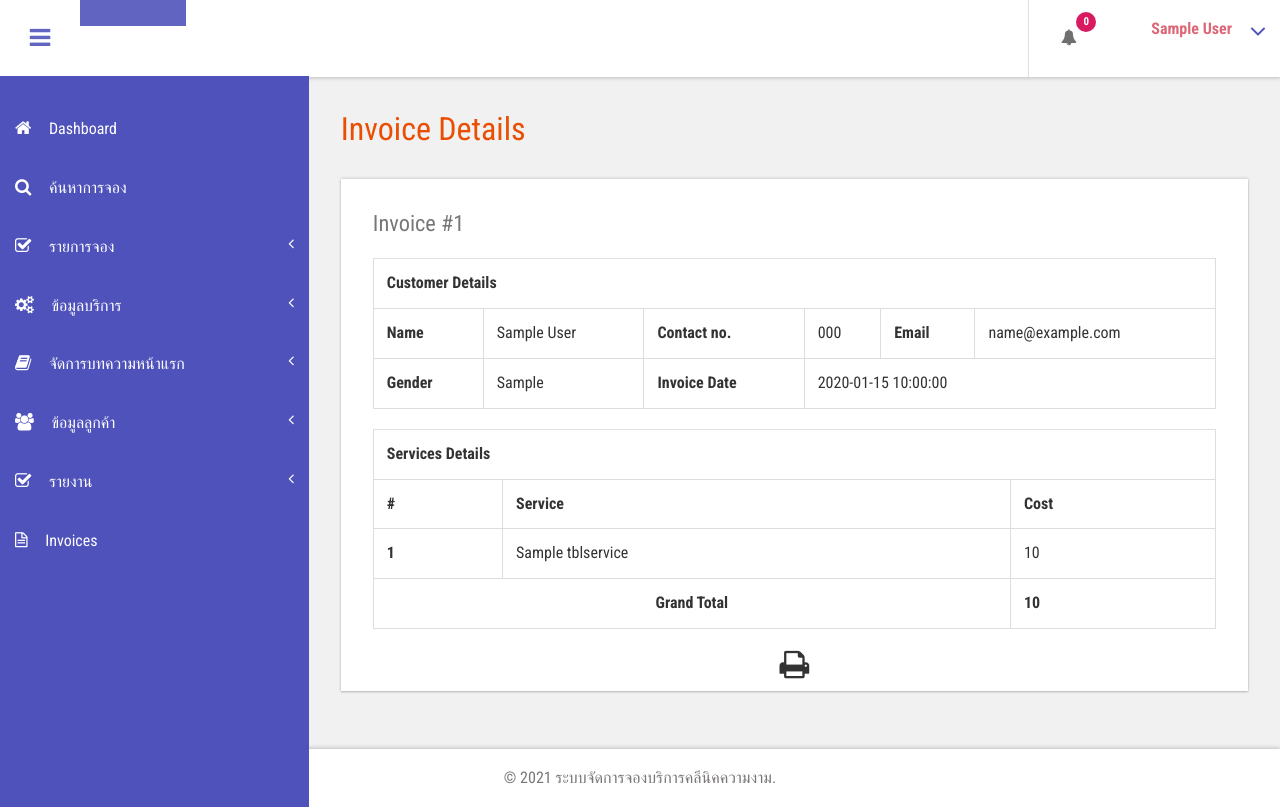
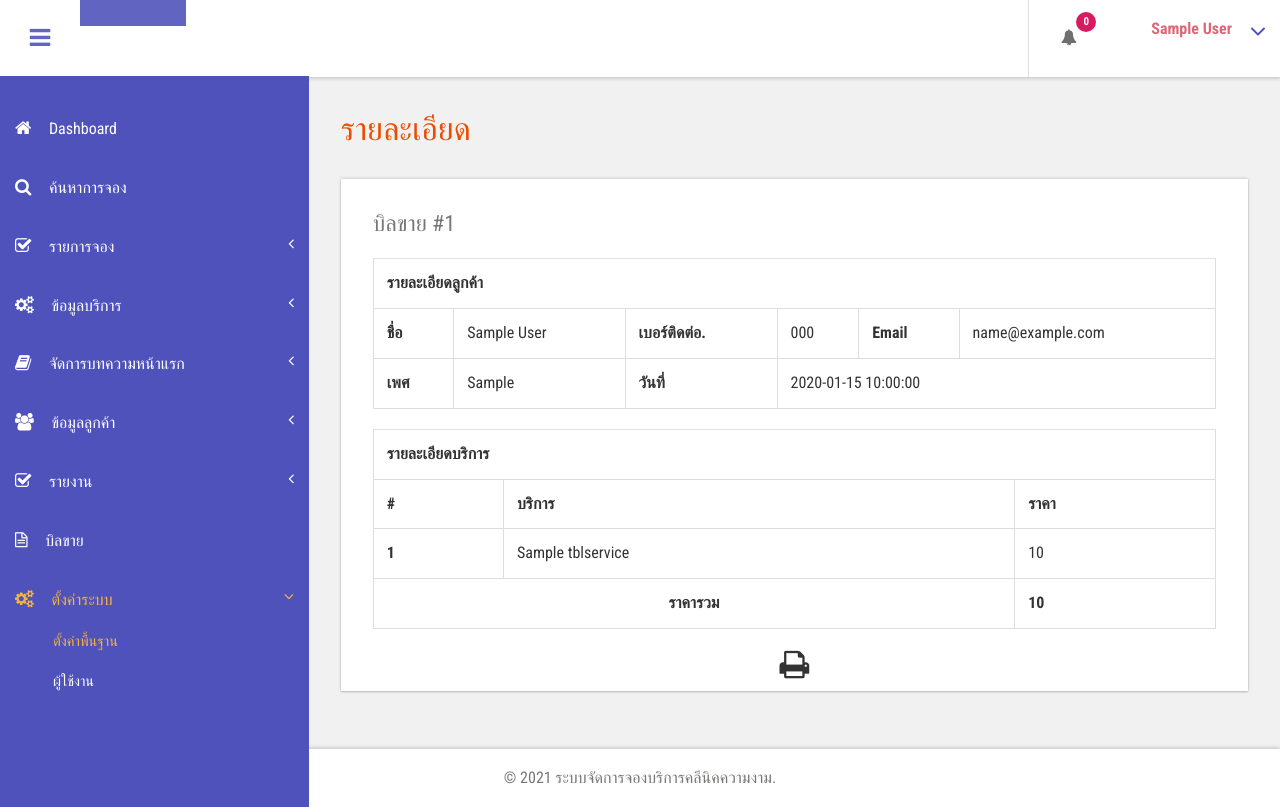
Before and after one commit to deksamrong/BeautyClinic, a PHP site: page /admin/view-invoice.php?invoiceid=1 in a window 1280 px wide. Run offline with PHP 8.4, Linux system fonts and the light colour scheme; the visitor is signed in with stand-in values (Sample User, id 1); tables that the repository leaves empty or names only in its code hold one stand-in row (values such as "Sample post"); data that the repository does not hold is empty.

Commit message:
แก้ไข

```diff
--- a/admin/about-us.php
+++ b/admin/about-us.php
@@ -27,7 +27,7 @@ $pagedes=$_POST['pagedes'];
 <!DOCTYPE HTML>
 <html>
 <head>
-<title>BPMS | About Us</title>
+<title>ระบบจัดการคลินิกความงาม | About Us</title>
 
 <script type="application/x-javascript"> addEventListener("load", function() { setTimeout(hideURLbar, 0); }, false); function hideURLbar(){ window.scrollTo(0,1); } </script>
 <!-- Bootstrap Core CSS -->
--- a/admin/add-customer-services.php
+++ b/admin/add-customer-services.php
@@ -27,7 +27,7 @@ echo "<script>window.location.href ='invoices.php'</script>";
 <!DOCTYPE HTML>
 <html>
 <head>
-<title>BPMS || Assign Services</title>
+<title>ระบบจัดการคลินิกความงาม || Assign Services</title>
 
 <script type="application/x-javascript"> addEventListener("load", function() { setTimeout(hideURLbar, 0); }, false); function hideURLbar(){ window.scrollTo(0,1); } </script>
 <!-- Bootstrap Core CSS -->
--- a/admin/includes/header.php
+++ b/admin/includes/header.php
@@ -28,7 +28,7 @@ $num=mysqli_num_rows($ret1);
               <ul class="dropdown-menu">
                 <li>
                   <div class="notification_header">
-                    <h3>You have <?php echo $num;?> การแจ้งเตือนใหม่</h3>
+                    <h3>มี <?php echo $num;?> การแจ้งเตือนใหม่</h3>
                   </div>
                 </li>
                 <li>
@@ -38,9 +38,9 @@ $num=mysqli_num_rows($ret1);
 while($result=mysqli_fetch_array($ret1))
 {
             ?>
-                 <a class="dropdown-item" href="view-appointment.php?viewid=<?php echo $result['ID'];?>">New appointment received from <?php echo $result['Name'];?> </a><br />
+                 <a class="dropdown-item" href="view-appointment.php?viewid=<?php echo $result['ID'];?>">มีการจองมาใหมโดย <?php echo $result['Name'];?> </a><br />
 <?php }} else {?>
-    <a class="dropdown-item" href="all-appointment.php">No New Appointment Received</a>
+    <a class="dropdown-item" href="all-appointment.php">ยังไม่มีรายการจอง</a>
         <?php } ?>
 
                   </div>
@@ -50,7 +50,7 @@ while($result=mysqli_fetch_array($ret1))
 
                  <li>
                   <div class="notification_bottom">
-                    <a href="new-appointment.php">See all notifications</a>
+                    <a href="new-appointment.php">ดูการแจ้งเตือนทั้งหมด</a>
                   </div>
                 </li>
               </ul>
--- a/admin/includes/sidebar.php
+++ b/admin/includes/sidebar.php
@@ -75,9 +75,20 @@
             </li>
 
     <li>
-              <a href="invoices.php" class="chart-nav"><i class="fa fa-file-text-o nav_icon"></i>Invoices</a>
+              <a href="invoices.php" class="chart-nav"><i class="fa fa-file-text-o nav_icon"></i>บิลขาย</a>
+      </li>
+      <li>
+         <a href=""><i class="fa fa-cogs nav_icon"></i>ตั้งค่าระบบ<span class="fa arrow"></span> </a>
+              <ul class="nav nav-second-level collapse">
+                <li>
+                  <a href="">ตั้งค่าพื้นฐาน</a>
+                </li>
+                <li>
+                  <a href="user.php">ผู้ใช้งาน</a>
+                </li>
+              </ul>
+              <!-- /nav-second-level -->
             </li>
-
           </ul>
           <div class="clearfix"> </div>
           <!-- //sidebar-collapse -->
--- a/admin/search-invoices.php
+++ b/admin/search-invoices.php
@@ -12,7 +12,7 @@ if (strlen($_SESSION['bpmsaid']==0)) {
 <!DOCTYPE HTML>
 <html>
 <head>
-<title>BPMS || Customer List</title>
+<title>ระบบจัดการคลินิกความงาม</title>
 
 <script type="application/x-javascript"> addEventListener("load", function() { setTimeout(hideURLbar, 0); }, false); function hideURLbar(){ window.scrollTo(0,1); } </script>
 <!-- Bootstrap Core CSS -->
@@ -54,7 +54,7 @@ if (strlen($_SESSION['bpmsaid']==0)) {
 		<div id="page-wrapper">
 			<div class="main-page">
 				<div class="tables">
-					<h3 class="title1">Search Invoice</h3>
+					<h3 class="title1">ค้นหาบิลขาย</h3>
 
 
 
--- a/admin/view-invoice.php
+++ b/admin/view-invoice.php
@@ -12,7 +12,7 @@ if (strlen($_SESSION['bpmsaid']==0)) {
 <!DOCTYPE HTML>
 <html>
 <head>
-<title>BPMS || Customer List</title>
+<title>ระบบจัดการคลินิกความงาม</title>
 
 <script type="application/x-javascript"> addEventListener("load", function() { setTimeout(hideURLbar, 0); }, false); function hideURLbar(){ window.scrollTo(0,1); } </script>
 <!-- Bootstrap Core CSS -->
@@ -54,7 +54,7 @@ if (strlen($_SESSION['bpmsaid']==0)) {
 		<div id="page-wrapper">
 			<div class="main-page">
 				<div class="tables" id="exampl">
-					<h3 class="title1">Invoice Details</h3>
+					<h3 class="title1">รายละเอียด</h3>
 
 	<?php
 	$invid=intval($_GET['invoiceid']);
@@ -68,35 +68,35 @@ while ($row=mysqli_fetch_array($ret)) {
 ?>
 
 					<div class="table-responsive bs-example widget-shadow">
-						<h4>Invoice #<?php echo $invid;?></h4>
+						<h4>บิลขาย #<?php echo $invid;?></h4>
 						<table class="table table-bordered" width="100%" border="1">
 <tr>
-<th colspan="6">Customer Details</th>
+<th colspan="6">รายละเอียดลูกค้า</th>
 </tr>
 							 <tr>
-								<th>Name</th>
+								<th>ชื่อ</th>
 								<td><?php echo $row['Name']?></td>
-								<th>Contact no.</th>
+								<th>เบอร์ติดต่อ.</th>
 								<td><?php echo $row['MobileNumber']?></td>
 								<th>Email </th>
 								<td><?php echo $row['Email']?></td>
 							</tr>
 							 <tr>
-								<th>Gender</th>
+								<th>เพศ</th>
 								<td><?php echo $row['Gender']?></td>
-								<th>Invoice Date</th>
+								<th>วันที่</th>
 								<td colspan="3"><?php echo $row['PostingDate']?></td>
 							</tr>
 <?php }?>
 </table>
 <table class="table table-bordered" width="100%" border="1">
 <tr>
-<th colspan="3">Services Details</th>
+<th colspan="3">รายละเอียดบริการ</th>
 </tr>
 <tr>
 <th>#</th>
-<th>Service</th>
-<th>Cost</th>
+<th>บริการ</th>
+<th>ราคา</th>
 </tr>
 
 <?php
@@ -119,7 +119,7 @@ $gtotal+=$subtotal;
 } ?>
 
 <tr>
-<th colspan="2" style="text-align:center">Grand Total</th>
+<th colspan="2" style="text-align:center">ราคารวม</th>
 <th><?php echo $gtotal?></th>
 
 </tr>
```
Also changed, not shown: admin/accepted-appointment.php (+4 -4 lines), admin/add-customer.php (+5 -5 lines), admin/invoices.php (+6 -6 lines).
